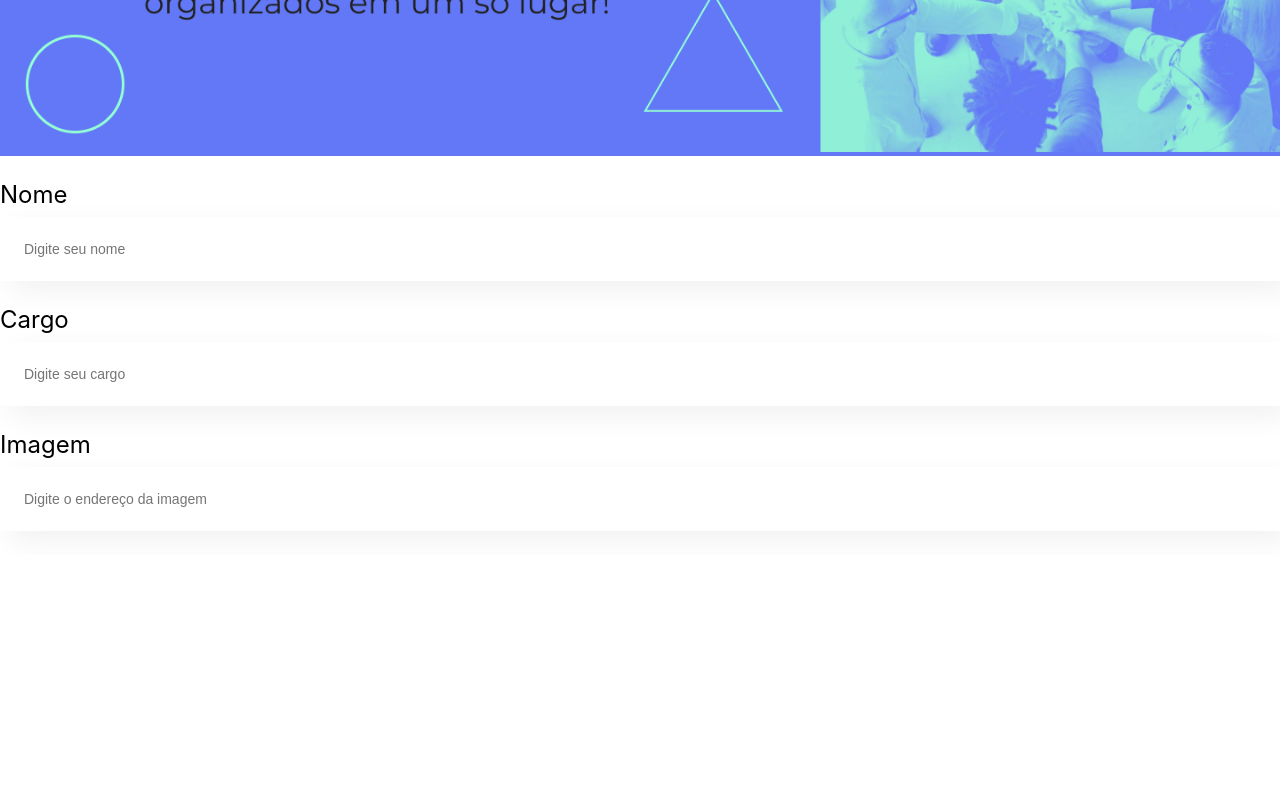
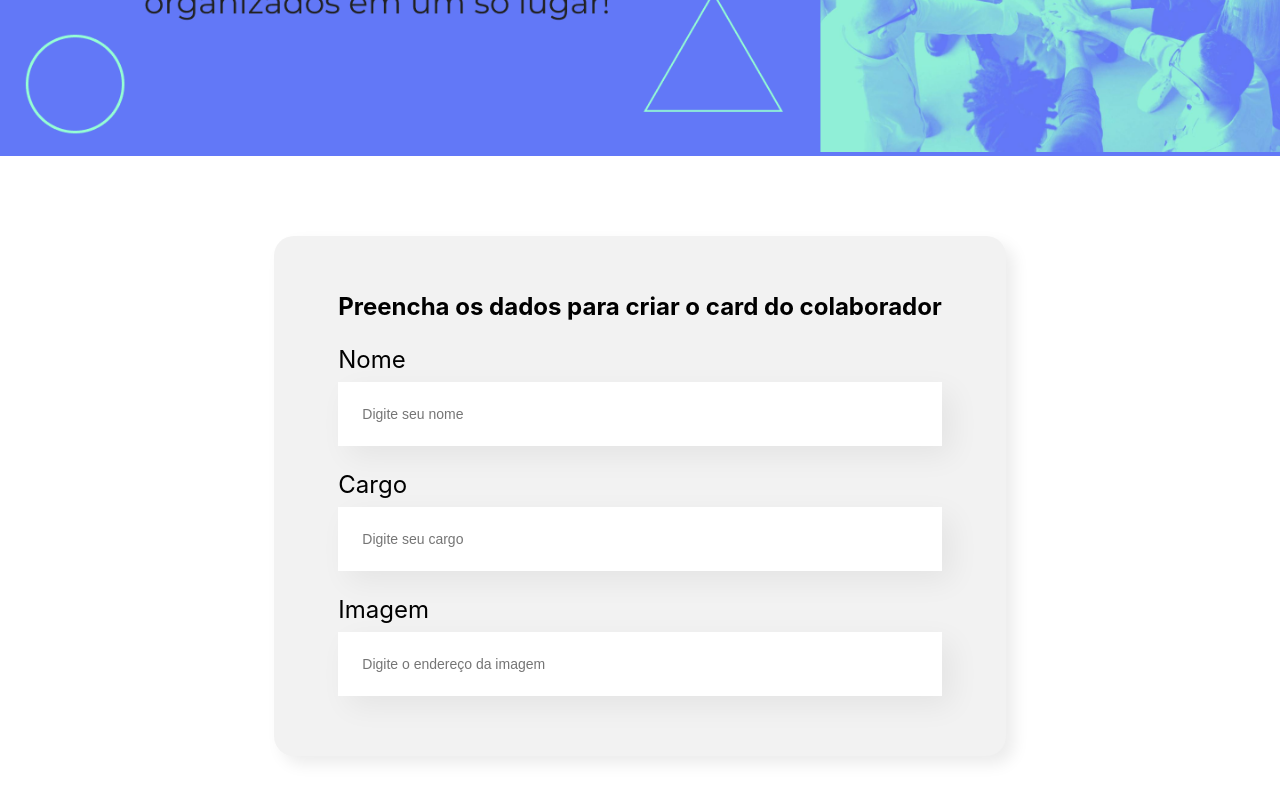
Before and after one commit to CrisMai/react-javascript, a React (Create React App) app: page / in a window 1280 px wide. Shown: the part 342-1142 px from the top of the page. Before the commit the page ends 897 px from the top, so only its background shows below. Built offline with nearby package versions, Linux system fonts and the light colour scheme.

Commit message:
Criando o formulário

```diff
--- a/src/App.js
+++ b/src/App.js
@@ -1,15 +1,14 @@
 
 import Banner from './componentes/Banner/Banner';
-import CampoTexto from './componentes/CampoTexto';
+import Formulario from './componentes/Formulario';
+
 
 function App() {
   return (
     <div className="App">
 
       <Banner />
-      <CampoTexto label="Nome" placeholder="Digite seu nome" />
-      <CampoTexto label="Cargo" placeholder="Digite seu cargo"/>
-      <CampoTexto label="Imagem" placeholder="Digite o endereço da imagem"/>
+      <Formulario />
 
     </div>
   );
--- /dev/null
+++ b/src/componentes/Formulario/Formulario.css
@@ -0,0 +1,14 @@
+
+.formulario {
+    display: flex;
+    justify-content: center;
+    margin: 80px 0;
+}
+
+.formulario form {
+    max-width: 80%;
+    background-color: #f2f2f2;
+    border-radius: 20px;
+    padding: 36px 64px;
+    box-shadow: 8px 8px 16px rgba(0, 0, 0, 0.08);
+}
--- /dev/null
+++ b/src/componentes/Formulario/index.js
@@ -0,0 +1,19 @@
+import CampoTexto from '../CampoTexto';
+import './Formulario.css';
+
+const Formulario = () => {
+  return (
+    <section className="formulario">
+
+      <form>
+        <h2>Preencha os dados para criar o card do colaborador</h2>
+        <CampoTexto label="Nome" placeholder="Digite seu nome" />
+        <CampoTexto label="Cargo" placeholder="Digite seu cargo" />
+        <CampoTexto label="Imagem" placeholder="Digite o endereço da imagem" />
+
+      </form>
+    </section>
+  );
+};
+
+export default Formulario;
```
